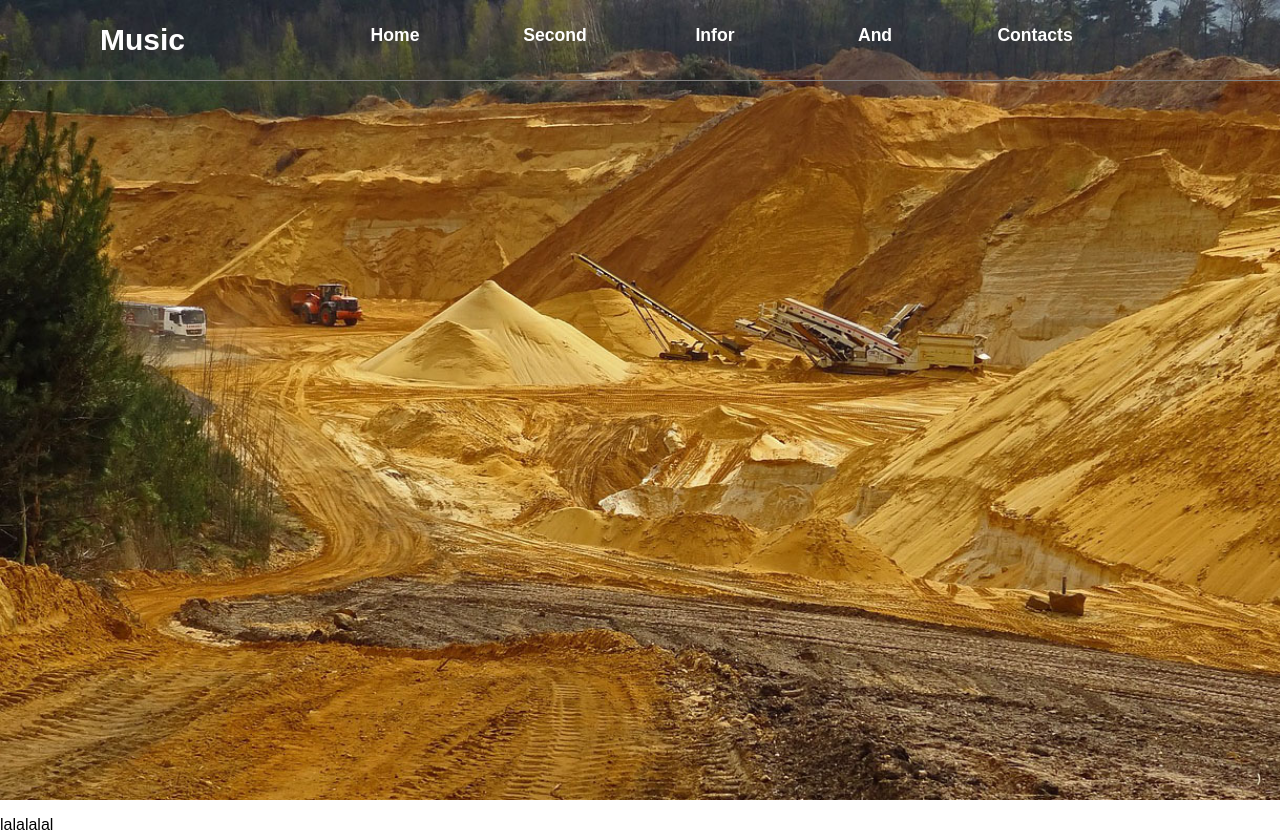
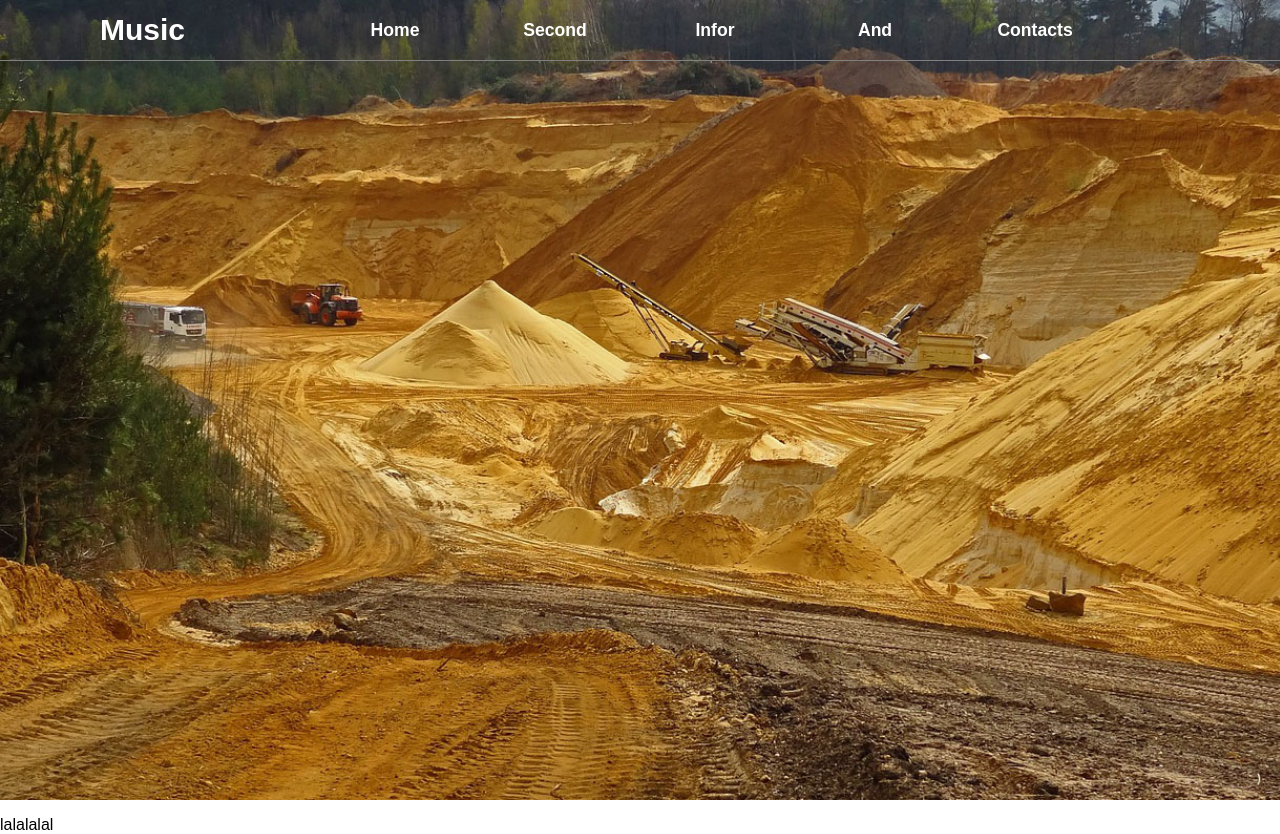
Before and after one commit to KaidiGuo/Multimedia, a plain HTML site: page index.html in a window 1280 px wide. Drawn offline with Linux system fonts and the light colour scheme.

Commit message:
NavBar auto changing!

```diff
--- a/index.css
+++ b/index.css
@@ -8,10 +8,11 @@ body{
   font-family:Arial;
 }
 .NavBar{
+  position: fixed;
   border-bottom: 1px solid gray;
   width: 100%;
-  height: 80px;
-  position: fixed;
+  height: 60px;
+  line-height: 60px;
   top: 0px;
   right: 0px;
 }
@@ -27,7 +28,7 @@ body{
   padding: 0px;
   margin: 0px;
   font-size: 30px;
-  line-height: 80px;
+  /*line-height: 80px;*/
 }
 .Nav{
   height: inherit;
@@ -59,9 +60,10 @@ a{
   text-align: center;
   text-decoration: none;
   display: block;
-  height:66%;
   width: 100px;
-  padding-top: 25%;
+
+  /*height:66%;
+  padding-top: 25%;*/
 }
 
 .Nav a:hover{
@@ -69,9 +71,8 @@ a{
   text-align: center;
   text-decoration: none;
   display: block;
-  height:66%;
   width: 100px;
-  padding-top: 25%;
+
   color: rgb(108, 172, 240);
 }
 .firstpage{
```
